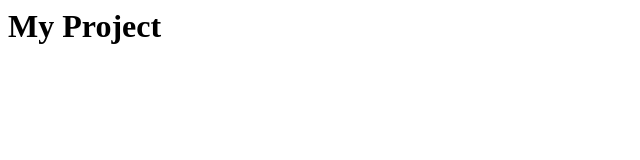
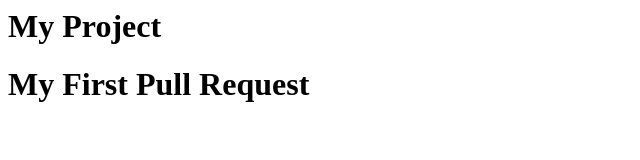
Before and after one commit to neelamshahzadi215-gif/My-project, a plain HTML site: page index.html in a window 1280 px wide. Shown: the whole page, without its empty margins (0-640 px from the left). Drawn offline with Linux system fonts and the light colour scheme.

Commit message:
Updated index page

```diff
--- a/index.html
+++ b/index.html
@@ -1 +1,3 @@
 <h1>My Project</h1>
+
+<h1>My First Pull Request</h1>
```
